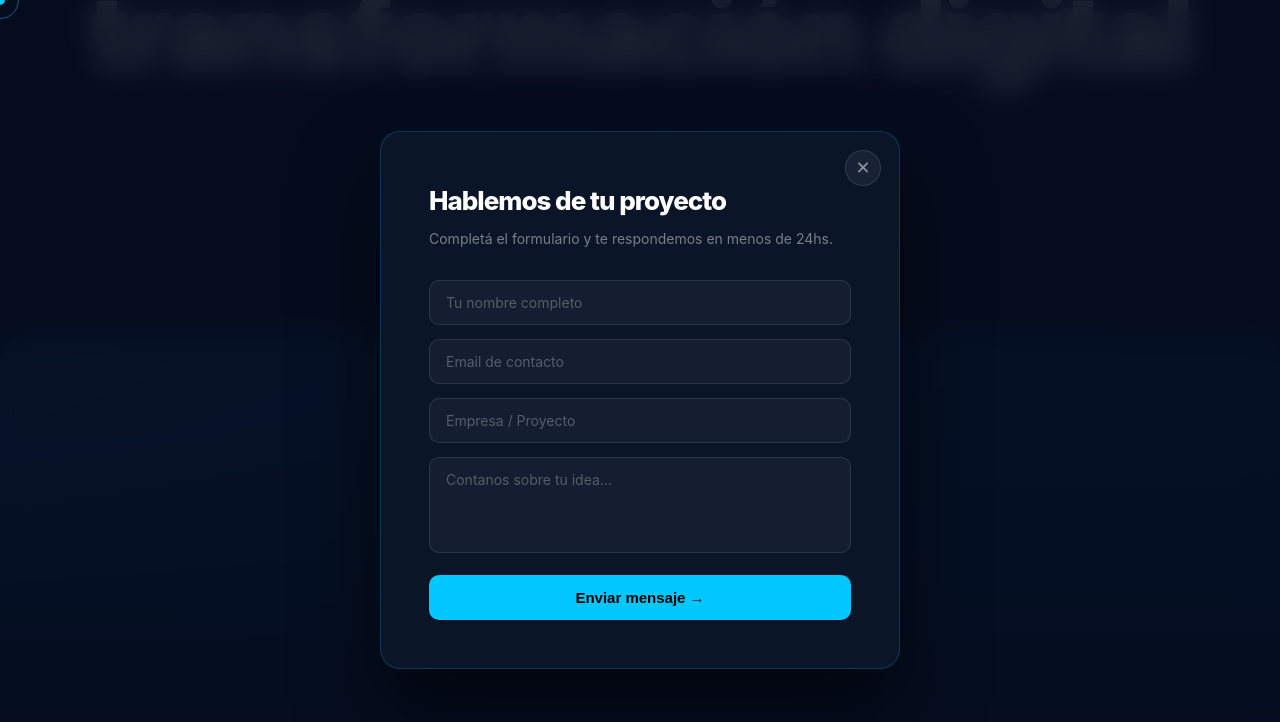
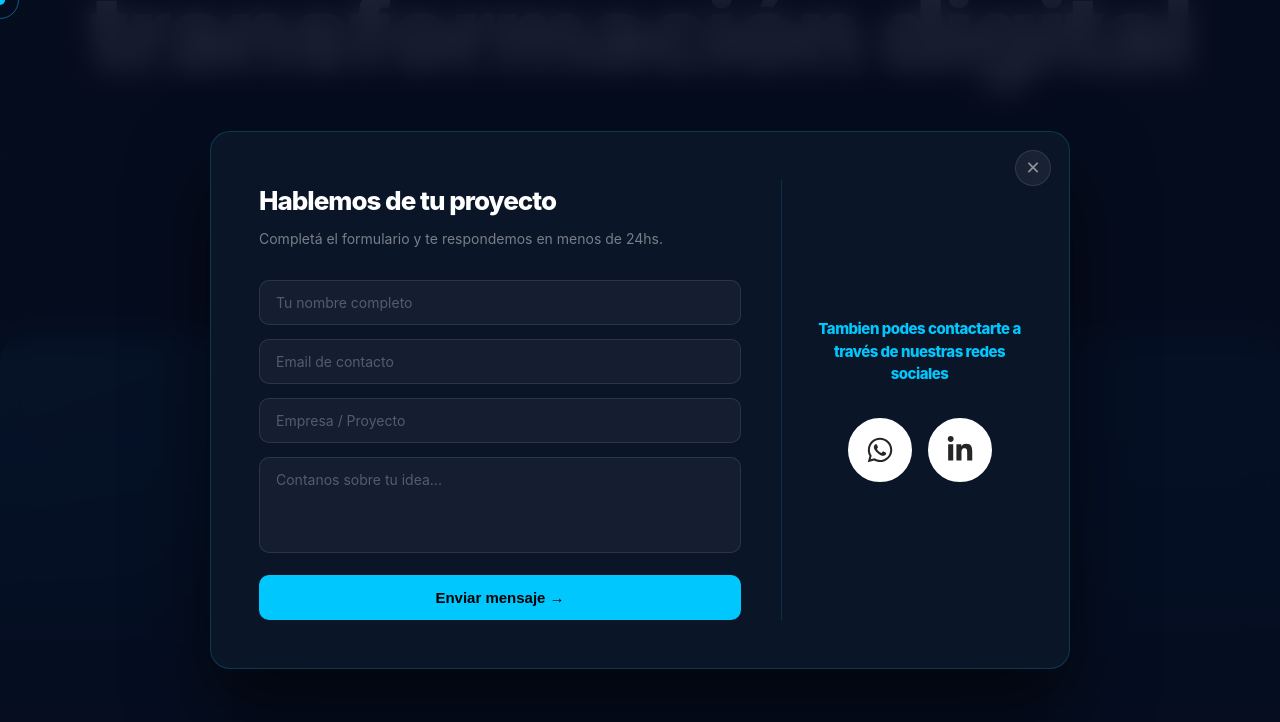
Before and after one commit to florrazzeto8/IgnisSolutionsWeb, a React (Vite) app in the folder frontend/: page / in a window 1280 px wide. Both pictures are taken after a click on the button "Escribinos ↗". Shown: the part 1848-2570 px from the top of the page. Built offline with nearby package versions, Linux system fonts and the light colour scheme.

Commit message:
conexion botones

```diff
--- a/frontend/src/components/Header.tsx
+++ b/frontend/src/components/Header.tsx
@@ -1,19 +1,36 @@
 import '../styles/header.css';
 
 export const Header = () => {
+  const scrollTo = (id: string) => (e: React.MouseEvent) => {
+    e.preventDefault();
+    const el = document.getElementById(id);
+    if (!el) return;
+    if (id === 'about') {
+      // about-zone has scroll animation: card is fully visible at end of zone
+      const top = el.getBoundingClientRect().top + window.scrollY + el.offsetHeight - window.innerHeight;
+      window.scrollTo({ top: Math.max(0, top), behavior: 'smooth' });
+    } else {
+      el.scrollIntoView({ behavior: 'smooth' });
+    }
+  };
+
+  const openModal = () => {
+    document.querySelector('.modal-overlay')?.classList.add('open');
+  };
+
   return (
     <nav className="he">
       <a href="#" className="nav-logo">
         IGNIS <span>Solutions.</span>
       </a>
       <div className="nav-links">
-        <a href="#about">Nosotros</a>
-        <a href="#services">Servicios</a>
+        <a href="#about" onClick={scrollTo('about')}>Nosotros</a>
+        <a href="#services" onClick={scrollTo('services')}>Servicios</a>
         <a href="#stack">Stack</a>
         <a href="#">Trabaja con nosotros</a>
-        <a href="#" className="btn-cta">
+        <button className="btn-cta" onClick={openModal}>
           CONTACTO
-        </a>
+        </button>
       </div>
     </nav>
   );
--- a/frontend/src/components/Hero.tsx
+++ b/frontend/src/components/Hero.tsx
@@ -29,9 +29,6 @@ export const Hero = () => {
           <a href="#" className="btn-primary">
             Ver casos de éxito <span>→</span>
           </a>
-          <a href="#" className="btn-outline">
-            Hablá con el equipo
-          </a>
         </div>
       </div>
 
--- a/frontend/src/components/ServicesIntro.tsx
+++ b/frontend/src/components/ServicesIntro.tsx
@@ -146,6 +146,8 @@ export const ServicesIntro = () => {
       <div className="modal-overlay" ref={modalRef}>
         <div className="modal-box">
           <button className="modal-close" onClick={closeModal}>✕</button>
+          <div className="modal-columns">
+            <div className="modal-form-col">
               <h3>Hablemos de tu proyecto</h3>
               <p className="modal-sub">Completá el formulario y te respondemos en menos de 24hs.</p>
               <form onSubmit={(e) => e.preventDefault()}>
@@ -164,6 +166,44 @@ export const ServicesIntro = () => {
                 <button type="submit" className="submit-btn">Enviar mensaje →</button>
               </form>
             </div>
+
+            <div className="modal-social-col">
+              <h4 className="social-heading">
+                Tambien podes contactarte a través de nuestras redes sociales
+              </h4>
+              <ul className="social-icons-list">
+                <li>
+                  <a
+                    href="https://wa.me/5493512397098"
+                    target="_blank"
+                    rel="noreferrer"
+                    className="whatsapp-link"
+                  >
+                    <span className="soc-icon">
+                      <svg xmlns="http://www.w3.org/2000/svg" viewBox="0 0 448 512" fill="currentColor" width="28" height="28">
+                        <path d="M380.9 97.1C339 55.1 283.2 32 223.9 32c-122.4 0-222 99.6-222 222 0 39.1 10.2 77.3 29.6 111L0 480l117.7-30.9c32.4 17.7 68.9 27 106.1 27h.1c122.3 0 224.1-99.6 224.1-222 0-59.3-25.2-115-67.1-157zm-157 341.6c-33.2 0-65.7-8.9-94-25.7l-6.7-4-69.8 18.3L72 359.2l-4.4-7c-18.5-29.4-28.2-63.3-28.2-98.2 0-101.7 82.8-184.5 184.6-184.5 49.3 0 95.6 19.2 130.4 54.1 34.8 34.9 56.2 81.2 56.1 130.5 0 101.8-84.9 184.6-186.6 184.6zm101.2-138.2c-5.5-2.8-32.8-16.2-37.9-18-5.1-1.9-8.8-2.8-12.5 2.8-3.7 5.6-14.3 18-17.6 21.8-3.2 3.7-6.5 4.2-12 1.4-32.6-16.3-54-29.1-75.5-66-5.7-9.8 5.7-9.1 16.3-30.3 1.8-3.7.9-6.9-.5-9.7-1.4-2.8-12.5-30.1-17.1-41.2-4.5-10.8-9.1-9.3-12.5-9.5-3.2-.2-6.9-.2-10.6-.2-3.7 0-9.7 1.4-14.8 6.9-5.1 5.6-19.4 19-19.4 46.3 0 27.3 19.9 53.7 22.6 57.4 2.8 3.7 39.1 59.7 94.8 83.8 35.2 15.2 49 16.5 66.6 13.9 10.7-1.6 32.8-13.4 37.4-26.4 4.6-13 4.6-24.1 3.2-26.4-1.3-2.5-5-3.9-10.5-6.6z" />
+                      </svg>
+                    </span>
+                  </a>
+                </li>
+                <li>
+                  <a
+                    href="https://www.linkedin.com/company/ignis-solutions-ia/?originalSubdomain=ar"
+                    target="_blank"
+                    rel="noreferrer"
+                    className="linkedin-link"
+                  >
+                    <span className="soc-icon">
+                      <svg xmlns="http://www.w3.org/2000/svg" viewBox="0 0 448 512" fill="currentColor" width="28" height="28">
+                        <path d="M100.28 448H7.4V148.9h92.88zM53.79 108.1C24.09 108.1 0 83.5 0 53.8a53.79 53.79 0 0 1 107.58 0c0 29.7-24.1 54.3-53.79 54.3zM447.9 448h-92.68V302.4c0-34.7-.7-79.2-48.29-79.2-48.29 0-55.69 37.7-55.69 76.7V448h-92.78V148.9h89.08v40.8h1.3c12.4-23.5 42.69-48.3 87.88-48.3 94 0 111.28 61.9 111.28 142.3V448z" />
+                      </svg>
+                    </span>
+                  </a>
+                </li>
+              </ul>
+            </div>
+          </div>
+        </div>
       </div>
     </>
   );
--- a/frontend/src/styles/header.css
+++ b/frontend/src/styles/header.css
@@ -1,6 +1,8 @@
 /* hide custom cursor over nav links */
 body:has(nav a:hover) #cur,
-body:has(nav a:hover) #ring {
+body:has(nav a:hover) #ring,
+body:has(nav button:hover) #cur,
+body:has(nav button:hover) #ring {
   opacity: 0 !important;
 }
 
@@ -10,7 +12,7 @@ nav {
   top: 0;
   left: 0;
   right: 0;
-  z-index: 5;
+  z-index: 20;
   padding: 22px 64px;
   display: flex;
   align-items: center;
@@ -24,6 +26,7 @@ nav {
   letter-spacing: -0.5px;
   color: white;
   text-decoration: none;
+  cursor: none;
 }
 
 .nav-logo span {
@@ -46,18 +49,30 @@ nav {
   border: 1px solid transparent;
   border-radius: 6px;
   overflow: hidden;
-  background: linear-gradient(rgba(0, 200, 255, 0.9) 0 0) no-repeat
-    calc(200% - var(--p, 0%)) 100% / 200% var(--p, 0.08em);
-  transition: 0.3s var(--t, 0s),
-    background-position 0.3s calc(0.3s - var(--t, 0s)),
-    color 0.25s, border-color 0.25s;
+  cursor: none;
+  isolation: isolate;
+  transition: color 0.25s, border-color 0.25s;
+}
+
+.nav-links a:not(.btn-cta)::before {
+  content: '';
+  position: absolute;
+  inset: 0;
+  background: rgba(0, 200, 255, 0.9);
+  border-radius: 6px;
+  transform: scaleY(0);
+  transform-origin: bottom;
+  transition: transform 0.3s ease;
+  z-index: -1;
 }
 
 .nav-links a:not(.btn-cta):hover {
-  --p: 100%;
-  --t: 0.3s;
   color: #060d1f;
   border-color: rgba(0, 200, 255, 0.5);
+}
+
+.nav-links a:not(.btn-cta):hover::before {
+  transform: scaleY(1);
 }
 
 .btn-cta {
@@ -71,15 +86,29 @@ nav {
   letter-spacing: 0.5px;
   text-decoration: none;
   overflow: hidden;
-  background: linear-gradient(var(--cyan) 0 0) no-repeat
-    calc(200% - var(--p, 0%)) 100% / 200% var(--p, 0.2em);
-  transition: 0.3s var(--t, 0s),
-    background-position 0.3s calc(0.3s - var(--t, 0s));
+  background: transparent;
+  font-family: inherit;
+  cursor: none;
+  isolation: isolate;
+  transition: color 0.25s, box-shadow 0.25s;
+}
+
+.btn-cta::before {
+  content: '';
+  position: absolute;
+  inset: 0;
+  background: var(--cyan);
+  transform: scaleY(0);
+  transform-origin: bottom;
+  transition: transform 0.3s ease;
+  z-index: -1;
 }
 
 .btn-cta:hover {
-  --p: 100%;
-  --t: 0.3s;
   color: #060d1f;
   box-shadow: 0 6px 24px rgba(0, 200, 255, 0.35);
 }
+
+.btn-cta:hover::before {
+  transform: scaleY(1);
+}
--- a/frontend/src/styles/services-intro.css
+++ b/frontend/src/styles/services-intro.css
@@ -157,7 +157,7 @@
   border: 1px solid rgba(0, 200, 255, 0.2);
   border-radius: 20px;
   padding: 48px;
-  width: min(520px, 92vw);
+  width: min(860px, 92vw);
   position: relative;
   box-shadow: 0 40px 80px rgba(0, 0, 0, 0.6);
   transform: translateY(30px) scale(0.97);
@@ -256,3 +256,106 @@
   opacity: 0.88;
   transform: translateY(-1px);
 }
+
+/* ── MODAL TWO-COLUMN LAYOUT ── */
+.modal-columns {
+  display: flex;
+  gap: 0;
+}
+
+.modal-form-col {
+  flex: 1 1 0;
+  min-width: 0;
+  padding-right: 40px;
+}
+
+.modal-social-col {
+  flex: 0 0 240px;
+  border-left: 1px solid rgba(0, 200, 255, 0.15);
+  padding-left: 36px;
+  display: flex;
+  flex-direction: column;
+  align-items: center;
+  justify-content: center;
+  text-align: center;
+}
+
+.social-heading {
+  font-size: 15px;
+  font-weight: 800;
+  letter-spacing: -0.5px;
+  color: var(--cyan);
+  margin: 0 0 32px 0;
+  line-height: 1.5;
+}
+
+/* ── SOCIAL ICONS (efecto icono.css) ── */
+.social-icons-list {
+  display: flex;
+  gap: 16px;
+  list-style: none;
+  padding: 0;
+  margin: 0;
+}
+
+.social-icons-list a {
+  width: 64px;
+  height: 64px;
+  background: #fff;
+  border: 3px solid #fff;
+  border-radius: 50%;
+  display: flex;
+  align-items: center;
+  justify-content: center;
+  overflow: hidden;
+  position: relative;
+  z-index: 1;
+  text-decoration: none;
+}
+
+.social-icons-list a .soc-icon {
+  position: relative;
+  z-index: 3;
+  color: #262626;
+  display: flex;
+  transition: color 0.5s, transform 0.5s;
+}
+
+.social-icons-list a:hover .soc-icon {
+  color: #fff;
+  transform: rotateY(360deg);
+}
+
+.social-icons-list a::before {
+  content: "";
+  position: absolute;
+  top: 100%;
+  left: 0;
+  width: 100%;
+  height: 100%;
+  transition: top 0.5s;
+  z-index: 2;
+}
+
+.social-icons-list a:hover::before {
+  top: 0;
+}
+
+.social-icons-list .whatsapp-link::before { background: #25d366; }
+.social-icons-list .linkedin-link::before { background: #0077b5; }
+
+/* ── RESPONSIVE: apilar columnas en mobile ── */
+@media (max-width: 640px) {
+  .modal-columns {
+    flex-direction: column;
+  }
+
+  .modal-social-col {
+    flex: unset;
+    border-left: none;
+    border-top: 1px solid rgba(0, 200, 255, 0.15);
+    padding-left: 0;
+    padding-top: 32px;
+    margin-top: 32px;
+  }
+}
```
Lines whose indentation alone changed are shown as unchanged.
